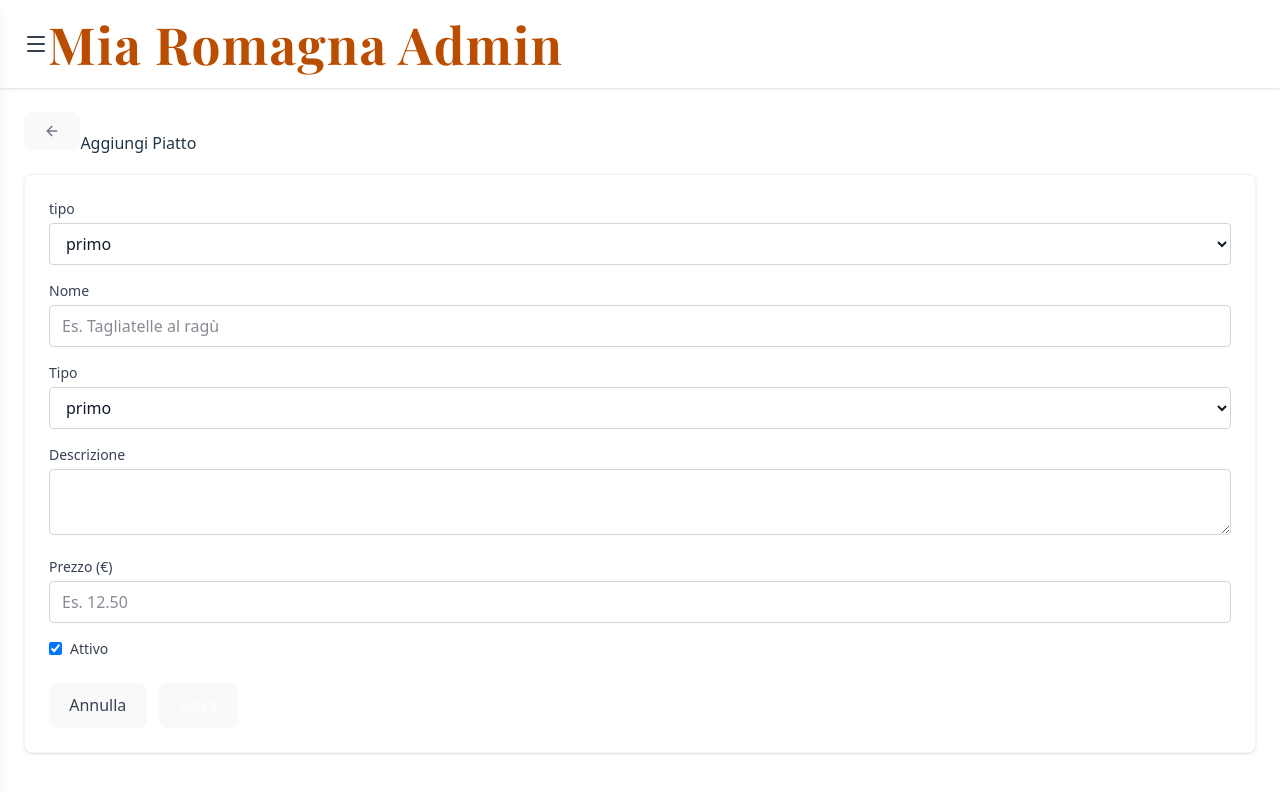
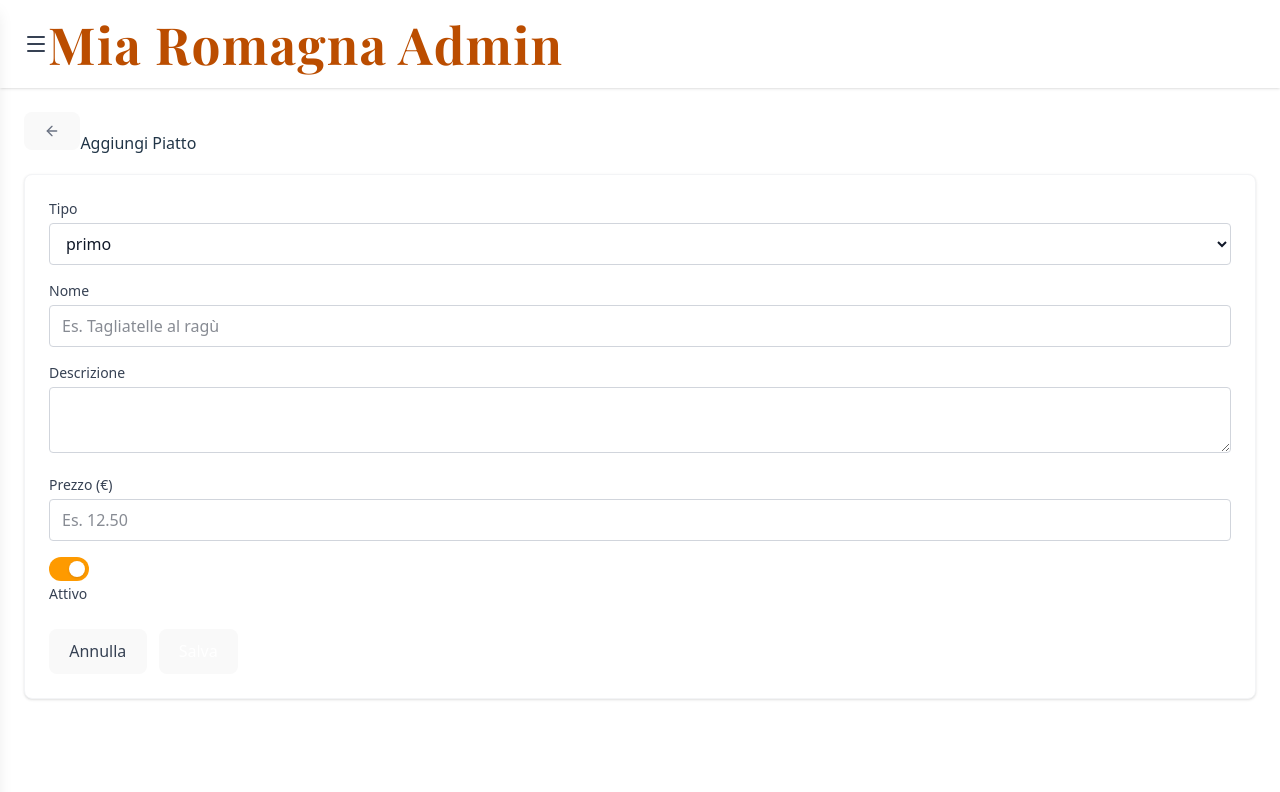
Before and after one commit to Ciga99/RistoranteFE, a React (Vite) app: page /admin/dish-admin/new in a window 1280 px wide. Shown: the top 792 px of the page. Built offline with nearby package versions, Linux system fonts and the light colour scheme; sample sign-in values are in the browser's storage.

Commit message:
toggle component

```diff
--- /dev/null
+++ b/src/components/adminComponent/FormToggle.tsx
@@ -0,0 +1,25 @@
+interface FromToggleProps {
+    label: string;
+    name: string;
+    checked: boolean;
+    onChange: (e: React.ChangeEvent<HTMLInputElement>) => void;
+}
+
+export default function FormToggle({label, name, checked, onChange}: FromToggleProps){
+    return(
+        <label className="felx items-center gap-3 cursor-pointer  select-none">
+            <div className="relative">
+                <input
+                    type="checkbox"
+                    name={name}
+                    checked={checked}
+                    onChange={onChange}
+                    className="sr-only"
+                />
+                <div className={`w-10 h-6 rounded-full transition-colors ${checked ? "bg-amber-500" : "bg-gray-300"}`} />
+                <div className={`absolute top-1 left-1 w-4 h-4 bg-white rounded-full shadow transition-transform ${checked ? "translate-x-4" : "translate-x-0"}`} />
+            </div>
+            <span className="text-sm text-gray-700">{label}</span>
+        </label>
+    );
+}
--- a/src/pages/admin/AdminDishFormPage.tsx
+++ b/src/pages/admin/AdminDishFormPage.tsx
@@ -4,6 +4,7 @@ import { api } from "../../services/api";
 import type { DishType } from "../../types/menu";
 import AdminFormCard, { inputCls } from "../../components/adminComponent/AdminFormCard";
 import FormSelect from "../../components/adminComponent/FormSelect";
+import FormToggle from "../../components/adminComponent/FormToggle";
 
 const DISH_TYPES = ["antipasto", "primo", "secondo", "contorno", "dolce", "bevande"] as const;
 
@@ -75,7 +76,7 @@ export default function AdminDishFormPage() {
       saving={saving}
     >
       <FormSelect
-        label="tipo"
+        label="Tipo"
         name="type"
         value={form.type}
         onChange={handleChange}
@@ -84,13 +85,6 @@ export default function AdminDishFormPage() {
       <div>
         <label className="block text-sm font-medium text-gray-700 mb-1">Nome</label>
         <input name="name" value={form.name} onChange={handleChange} className={inputCls} placeholder="Es. Tagliatelle al ragù" />
-      </div>
-
-      <div>
-        <label className="block text-sm font-medium text-gray-700 mb-1">Tipo</label>
-        <select name="type" value={form.type} onChange={handleChange} className={inputCls}>
-          {DISH_TYPES.map(t => <option key={t} value={t} className="capitalize">{t}</option>)}
-        </select>
       </div>
 
       <div>
@@ -103,10 +97,7 @@ export default function AdminDishFormPage() {
         <input name="price" value={form.price} onChange={handleChange} className={inputCls} placeholder="Es. 12.50" />
       </div>
 
-      <label className="flex items-center gap-2 cursor-pointer">
-        <input type="checkbox" name="is_active" checked={form.is_active} onChange={handleChange} />
-        <span className="text-sm text-gray-700">Attivo</span>
-      </label>
+      <FormToggle label="Attivo" name="is_active" checked={form.is_active} onChange={handleChange} />
     </AdminFormCard>
   );
 }
--- a/src/pages/admin/AdminMenuFormPage.tsx
+++ b/src/pages/admin/AdminMenuFormPage.tsx
@@ -5,6 +5,7 @@ import { Plus, Trash2 } from "lucide-react";
 import AdminFormCard, { inputCls } from "../../components/adminComponent/AdminFormCard";
 import type { DishType } from "../../types/menu";
 import FormSelect from "../../components/adminComponent/FormSelect";
+import FormToggle from "../../components/adminComponent/FormToggle";
 
 const emptyForm = {
   type: "menu_card" as "menu_card" | "daily_menu",
@@ -214,10 +215,7 @@ export default function AdminMenuFormPage() {
         </>
       )}
 
-      <label className="flex items-center gap-2 cursor-pointer">
-        <input type="checkbox" name="is_active" checked={form.is_active} onChange={handleChange} />
-        <span className="text-sm text-gray-700">Attivo</span>
-      </label>
+      <FormToggle label="Attivo" name="is_active" checked={form.is_active} onChange={handleChange} />
 
       {/* Sezione piatti */}
       <div className="border-t border-gray-200 pt-4 mt-2">
```
